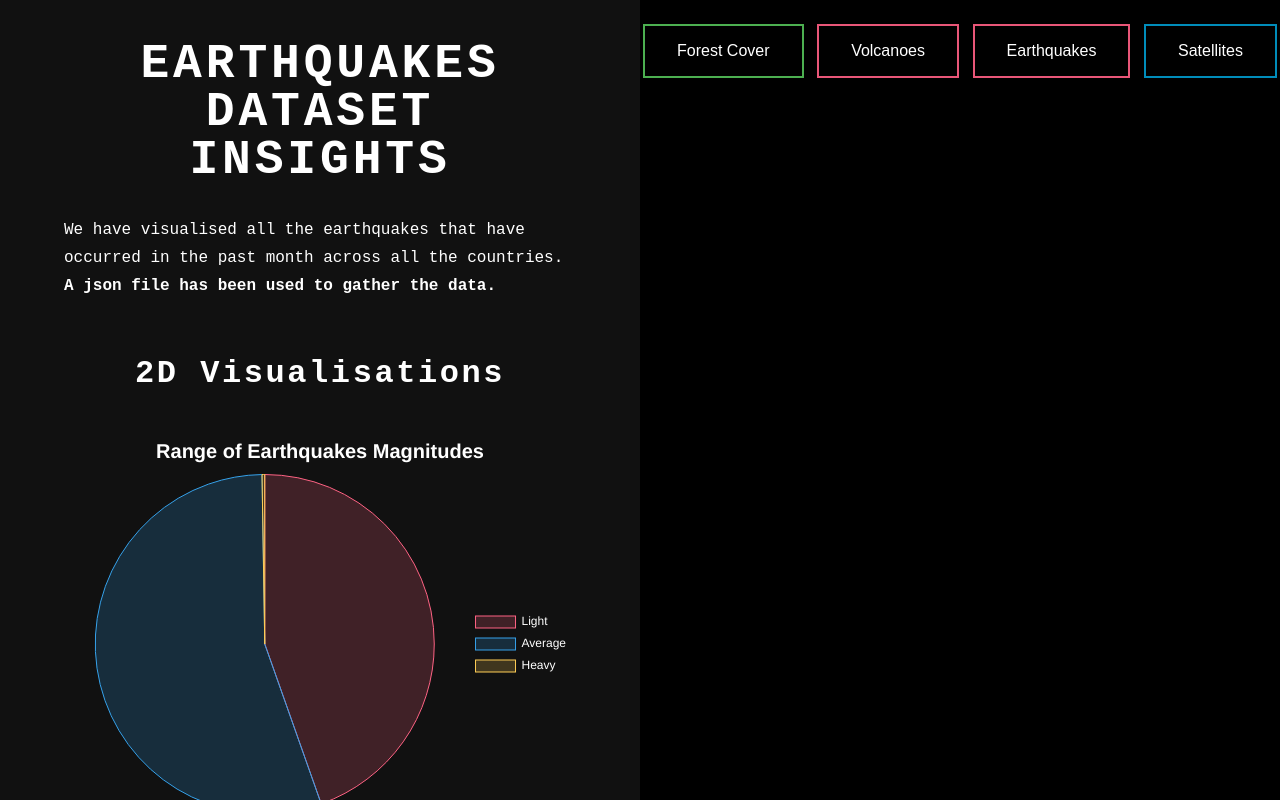
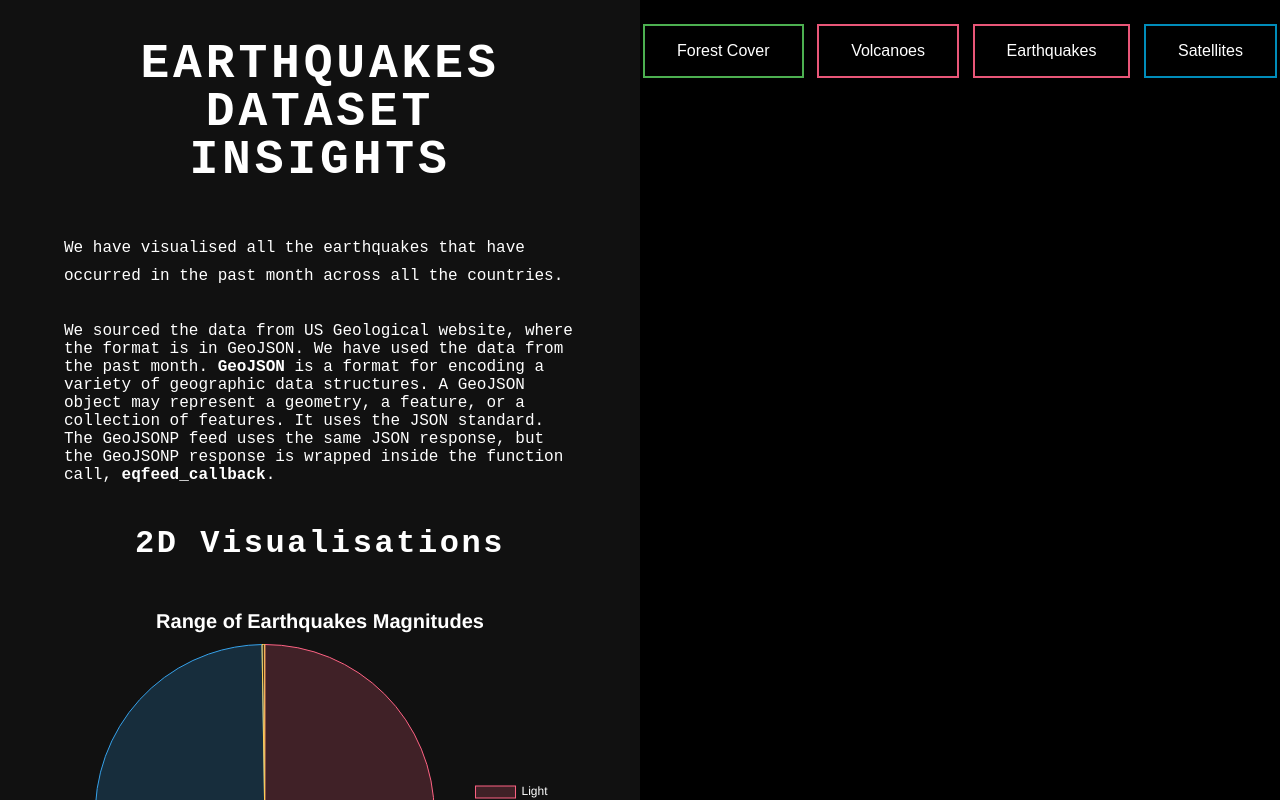
Before and after one commit to ankithvarun/gaia-vis, a plain HTML site: page src/earthquakes.html in a window 1280 px wide. Drawn offline with nearby package versions, Linux system fonts and the light colour scheme; a script that the page names is missing.

Commit message:
Edited: Content

```diff
--- a/src/earthquakes.html
+++ b/src/earthquakes.html
@@ -19,12 +19,16 @@
         <h1 class="overlay__title">
           Earthquakes Dataset Insights
         </h1>
+        <br>
         <p class="overlay__description">
           We have visualised all the earthquakes that have occurred in the past month across all the countries.
-          <strong>A json file has been used to gather the data.</strong>
+        </p>
+        <p>
+          We sourced the data from US Geological website, where the format is in GeoJSON. We have used the data from the past month.
+          <strong>GeoJSON</strong> is a format for encoding a variety of geographic data structures. A GeoJSON object may represent a geometry, a feature, or a collection of features. It uses the JSON standard. The GeoJSONP feed uses the same JSON response, but the GeoJSONP response is wrapped inside the function call, <strong>eqfeed_callback</strong>.
         </p>
         <br>
-
+        <br>
         <h3>
           2D Visualisations
         </h3>
```
